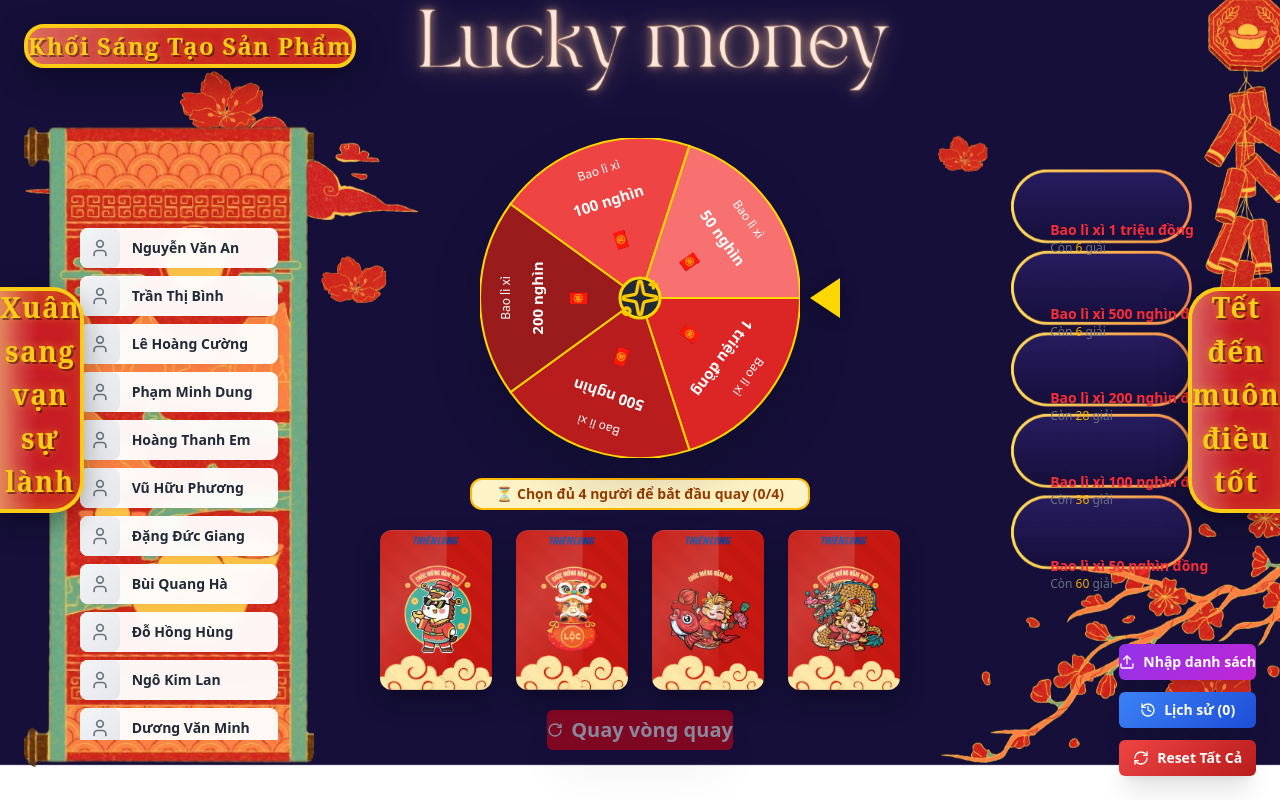
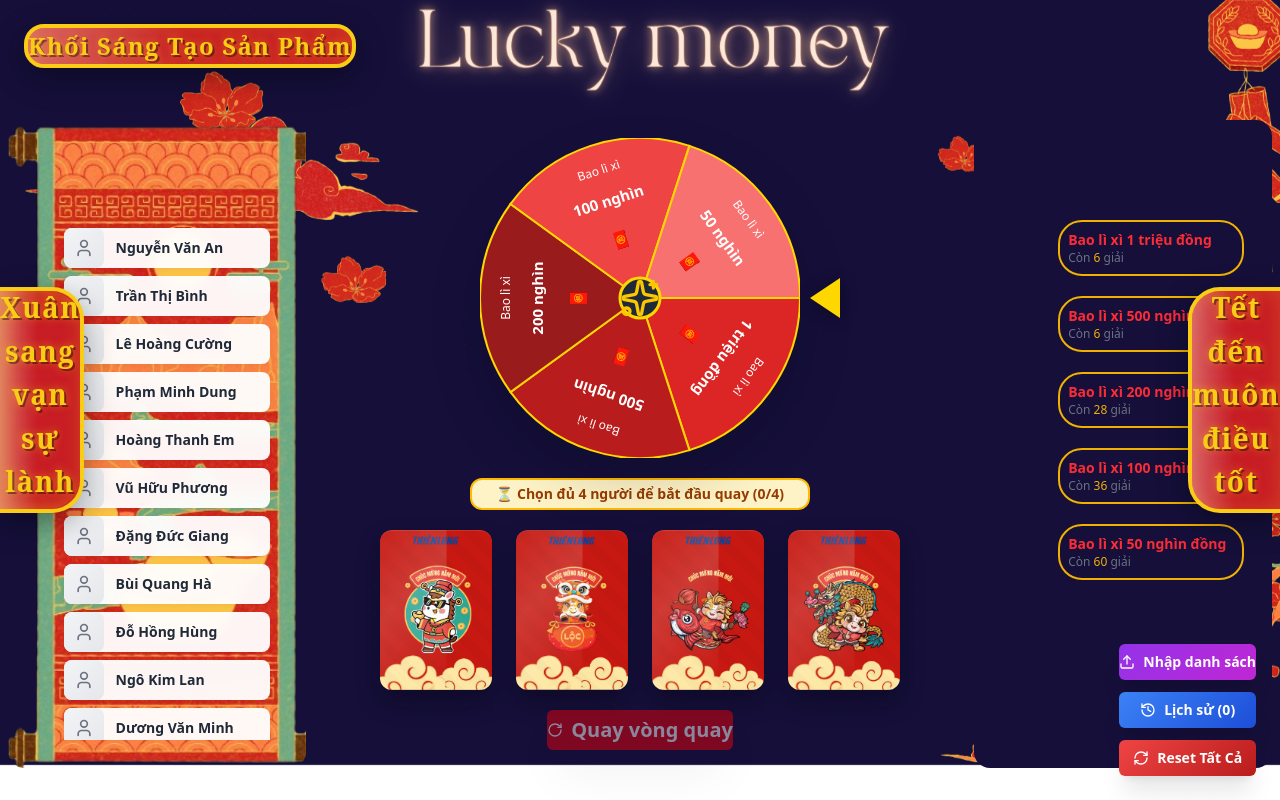
Before and after one commit to htnhan-dev/lucky-spin, a React (Vite) app: page / in a window 1280 px wide. Built offline with nearby package versions, Linux system fonts and the light colour scheme.

Commit message:
feat: enhance PrizeList and RedEnvelope components with improved styling and background logic

```diff
--- a/src/components/PrizeList.jsx
+++ b/src/components/PrizeList.jsx
@@ -10,7 +10,7 @@ export const PrizeList = ({ prizes, spinHistory }) => {
   };
 
   return (
-    <div className="h-full flex flex-col p-5!">
+    <div className="h-full flex flex-col p-5! bg-[#150F3A]!">
       <div className="mt-14!">
         {/* <h2 className="text-xl font-black mb-2 text-center text-white">
           Giải thưởng
@@ -22,7 +22,7 @@ export const PrizeList = ({ prizes, spinHistory }) => {
       </div>
 
       <div
-        className="flex-1 mt-4! p-2! space-y-12! pl-16!"
+        className="flex-1 mt-4! p-2! space-y-5! pl-16!"
         style={{ maxHeight: "calc(100vh - 310px)" }}
       >
         {prizes.map((prize, index) => {
@@ -30,12 +30,12 @@ export const PrizeList = ({ prizes, spinHistory }) => {
           return (
             <motion.div
               key={prize.id}
-              className="flex items-center gap-3 "
-              style={{
-                borderColor:
-                  prize.quantity > 0 ? COLORS.neutral.lightGray : "#E5E7EB",
-                opacity: prize.quantity > 0 ? 1 : 0.5,
-              }}
+              className="flex items-center p-2! gap-3 border-2 border-solid rounded-3xl border-yellow-500"
+              // style={{
+              //   borderColor:
+              //     prize.quantity > 0 ? COLORS.neutral.lightGray : "#E5E7EB",
+              //   opacity: prize.quantity > 0 ? 1 : 0.5,
+              // }}
               initial={{ opacity: 0, x: 20 }}
               animate={{ opacity: prize.quantity > 0 ? 1 : 0.5, x: 0 }}
               transition={{ delay: index * 0.1 }}
--- a/src/components/RedEnvelope.jsx
+++ b/src/components/RedEnvelope.jsx
@@ -100,13 +100,16 @@ export const RedEnvelope = ({
         <div
           className="relative w-28 h-40 rounded-xl flex flex-col items-center justify-center overflow-hidden shadow-xl"
           style={{
-            background:
+            // Logic đơn giản - CHỈ DÙNG backgroundImage:
+            // 1. Đã mở (isRevealed + prize) -> bg vàng gradient
+            // 2. Đã có user nhưng chưa mở -> bg đỏ gradient
+            // 3. Chưa có user -> bg blx1-4 (hình nền)
+            backgroundImage:
               isRevealed && prize
                 ? `linear-gradient(135deg, ${COLORS.primary.gold} 0%, ${COLORS.primary.lightGold || "#DAA520"} 100%)`
-                : undefined,
-            backgroundImage: !isRevealed
-              ? `url(${envelopeBackgrounds[index % 4]})`
-              : undefined,
+                : user && !isRevealed
+                  ? `linear-gradient(135deg, ${COLORS.primary.red} 0%, #B91C1C 100%)`
+                  : `url(${envelopeBackgrounds[index % 4]})`,
             backgroundSize: "cover",
             backgroundPosition: "center",
             backgroundRepeat: "no-repeat",
```
